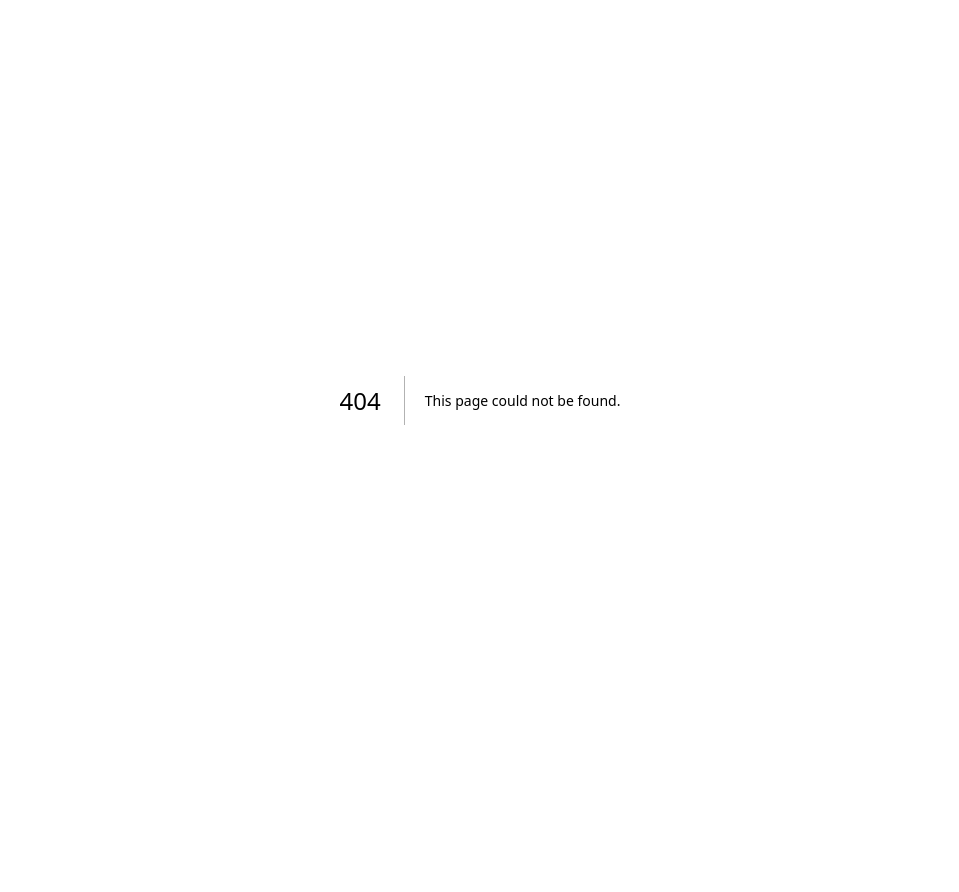
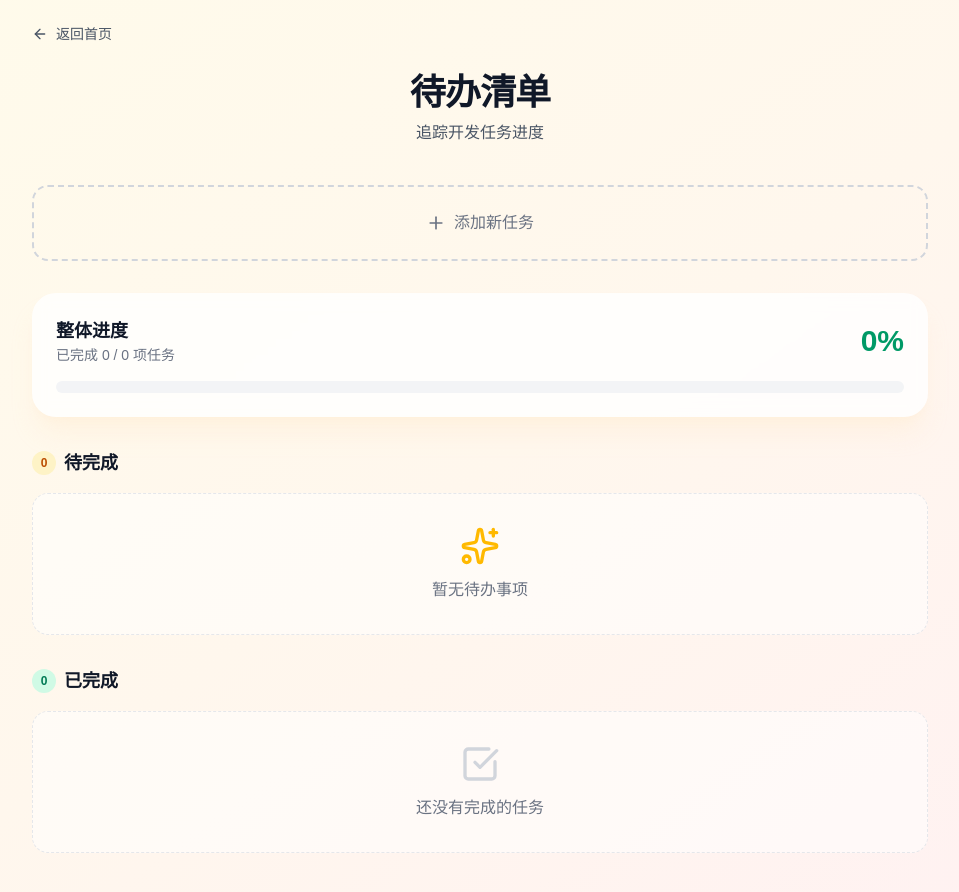
Before and after one commit to Sanstoolow0513/qmr_server, a Next.js app: page /todo in a window 1280 px wide. Before the commit this address had no page. Shown: the top 892 px of the page, without its empty margins (160-1119 px from the left). Before the commit the page ends 800 px from the top, so only its background shows below. Built offline with nearby package versions, Linux system fonts and the light colour scheme.

Commit message:
Refactor todo page to use interactive components
Ultraworked with [Sisyphus](https://github.com/code-yeongyu/oh-my-opencode)

Co-authored-by: Sisyphus <clio-agent@sisyphuslabs.ai>

```diff
--- /dev/null
+++ b/app/todo/page.tsx
@@ -0,0 +1,59 @@
+import { ArrowLeft } from "lucide-react";
+import Link from "next/link";
+import { promises as fs } from "fs";
+import path from "path";
+import { TodoData } from "./types";
+import AddTodoForm from "./components/AddTodoForm";
+import TodoList from "./components/TodoList";
+
+async function getTodos(): Promise<TodoData> {
+  try {
+    const filePath = path.join(process.cwd(), "data", "todos.json");
+    const fileContents = await fs.readFile(filePath, "utf8");
+    return JSON.parse(fileContents);
+  } catch (error) {
+    console.error("Failed to load todos:", error);
+    return { todos: [] };
+  }
+}
+
+export default async function TodoPage() {
+  const { todos } = await getTodos();
+
+  return (
+    <div className="min-h-screen bg-gradient-to-br from-amber-50 via-orange-50 to-rose-50">
+      {/* Header */}
+      <header className="px-6 py-6 md:px-12">
+        <div className="mx-auto max-w-4xl">
+          <Link
+            href="/"
+            className="inline-flex items-center gap-2 text-sm text-gray-600 transition-colors hover:text-gray-900"
+          >
+            <ArrowLeft className="h-4 w-4" />
+            返回首页
+          </Link>
+        </div>
+      </header>
+
+      <main className="px-6 pb-16 md:px-12">
+        <div className="mx-auto max-w-4xl">
+          {/* Page Header */}
+          <section className="mb-10 text-center">
+            <h1 className="mb-2 text-3xl font-bold tracking-tight text-gray-900 md:text-4xl">
+              待办清单
+            </h1>
+            <p className="text-gray-600">追踪开发任务进度</p>
+          </section>
+
+          {/* Add Todo Form */}
+          <section className="mb-8">
+            <AddTodoForm />
+          </section>
+
+          {/* Todo List with Progress */}
+          <TodoList initialTodos={todos} />
+        </div>
+      </main>
+    </div>
+  );
+}
```
